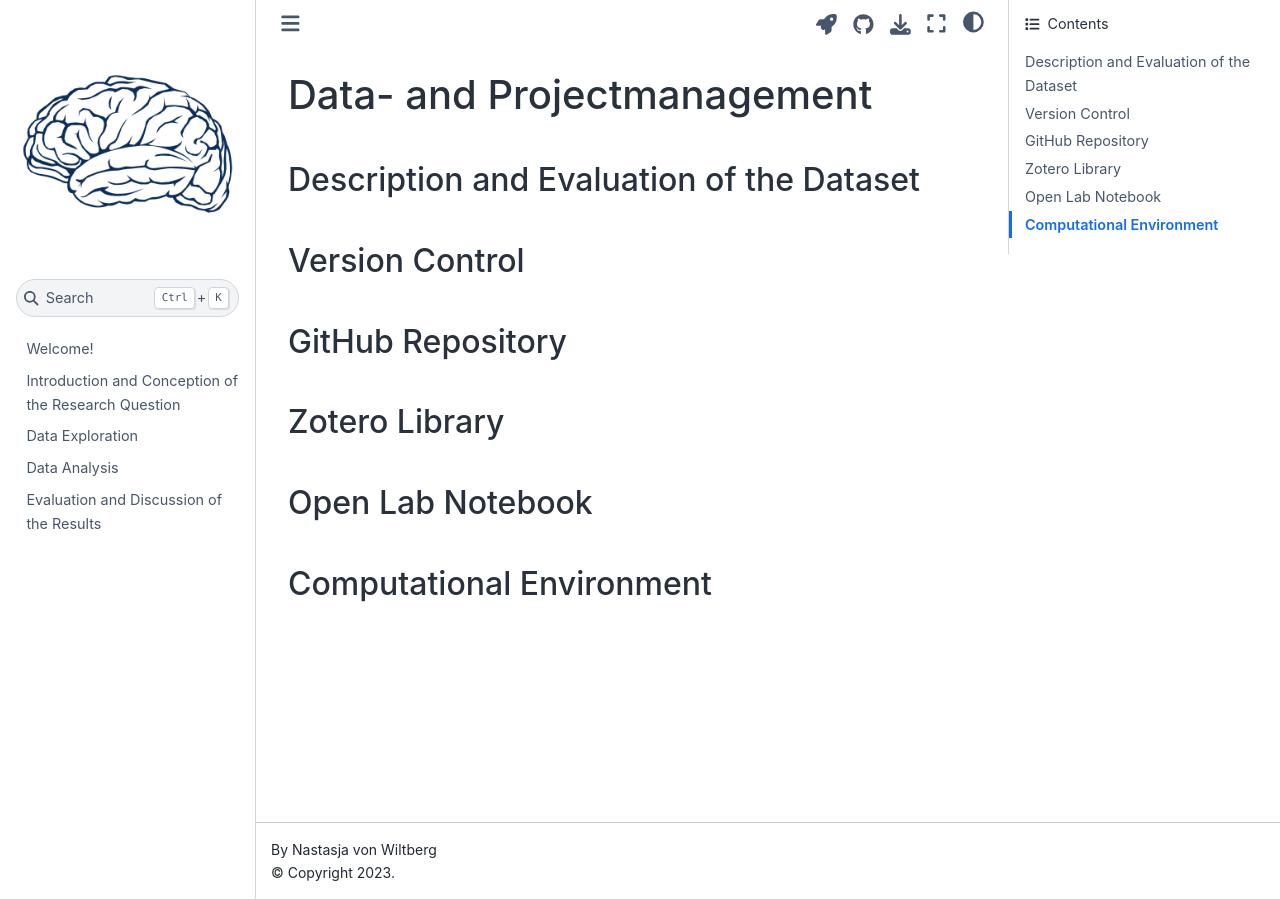
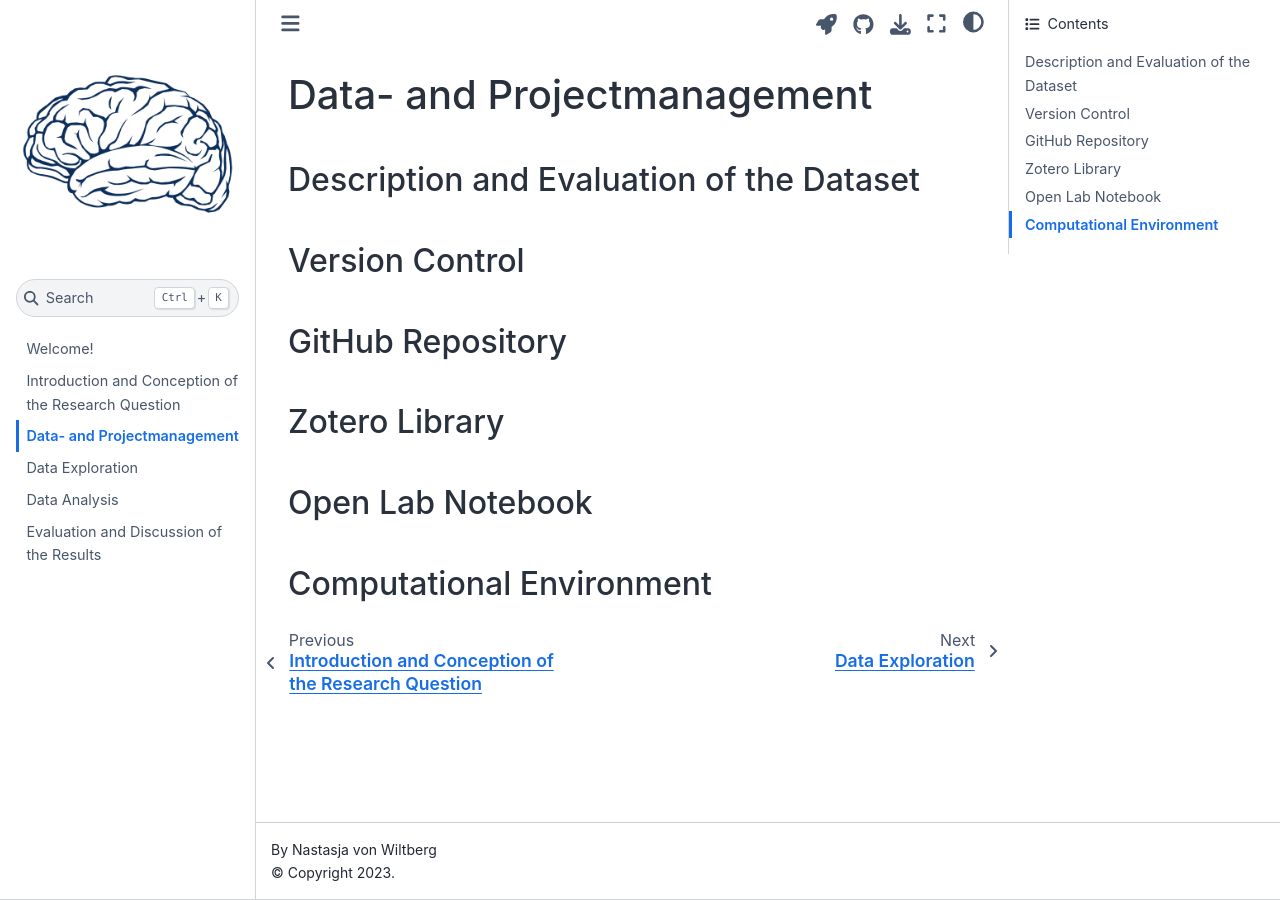
Before and after one commit to nwiltberg/project_msc05, a Jupyter Book: the page built from content/code/Data_and_Projectmanagement.ipynb, in a window 1280 px wide. Built offline with Jupyter Book 1.0.4 settings and Sphinx 7.4.7 and the Sphinx Book theme 1.1.4, drawn with Linux system fonts in a browser that asks for light colours.

Commit message:
added notebook about data and projectmanagement

```diff
--- a/content/_toc.yml
+++ b/content/_toc.yml
@@ -2,6 +2,7 @@ root: general_information/index
 format: jb-book
 chapters:
 - file: code/Literature_Review
+- file: code/Data_and_Projectmanagement
 - file: code/Data_Exploration
 - file: code/Data_Analysis
 - file: code/Discussion
```
